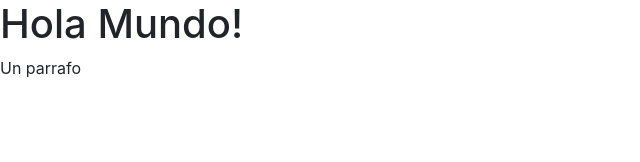
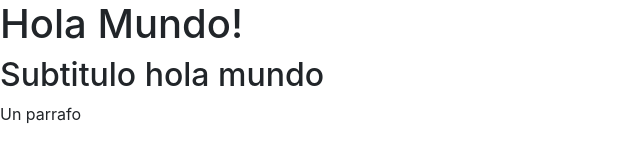
Before and after one commit to max-matrix/c3git, a plain HTML site: page index.html in a window 1280 px wide. Shown: the whole page, without its empty margins (0-640 px from the left). Drawn offline with nearby package versions, Linux system fonts and the light colour scheme.

Commit message:
Segundo commit

```diff
--- a/index.html
+++ b/index.html
@@ -8,6 +8,7 @@
 </head>
 <body>
     <h1>Hola Mundo!</h1>
+    <h2>Subtitulo hola mundo</h2>
     <p>Un parrafo</p>
 
     <script src="https://code.jquery.com/jquery-3.4.1.slim.min.js" integrity="sha384-J6qa4849blE2+poT4WnyKhv5vZF5SrPo0iEjwBvKU7imGFAV0wwj1yYfoRSJoZ+n" crossorigin="anonymous"></script>
```
